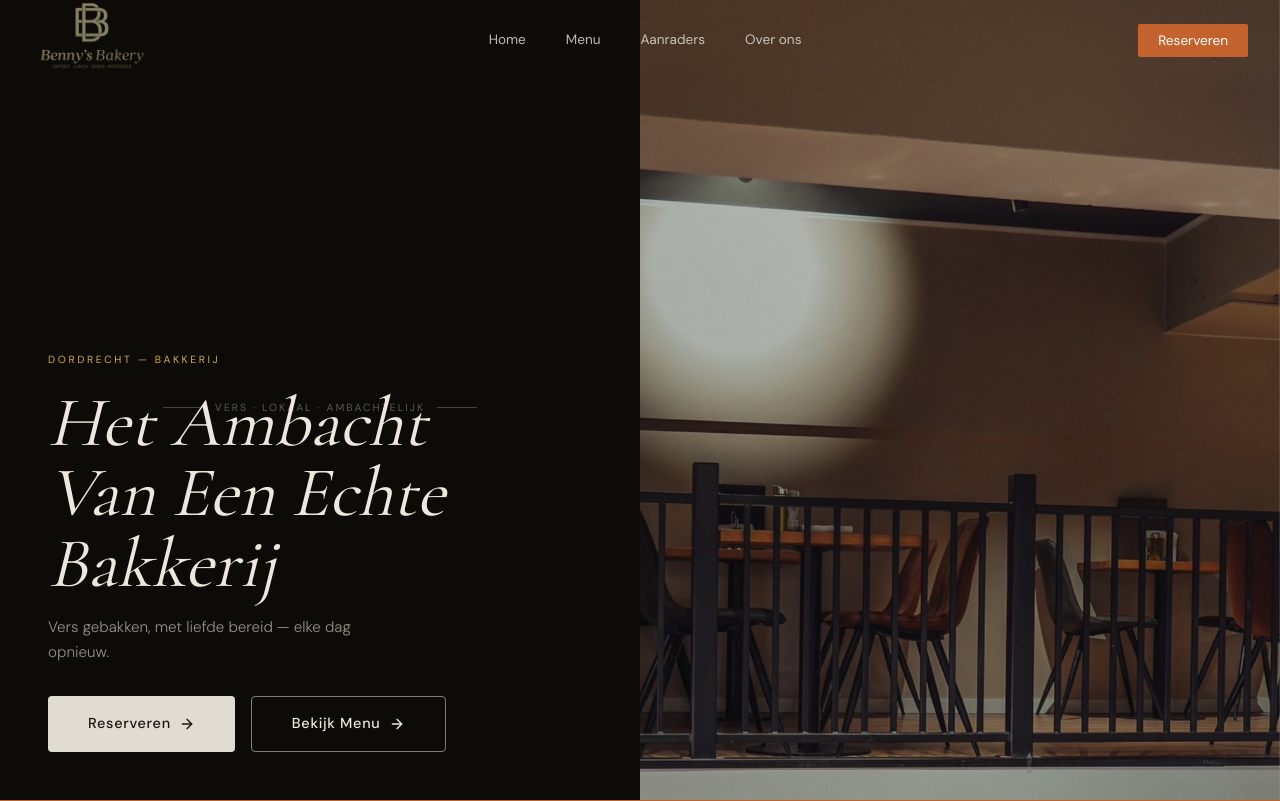
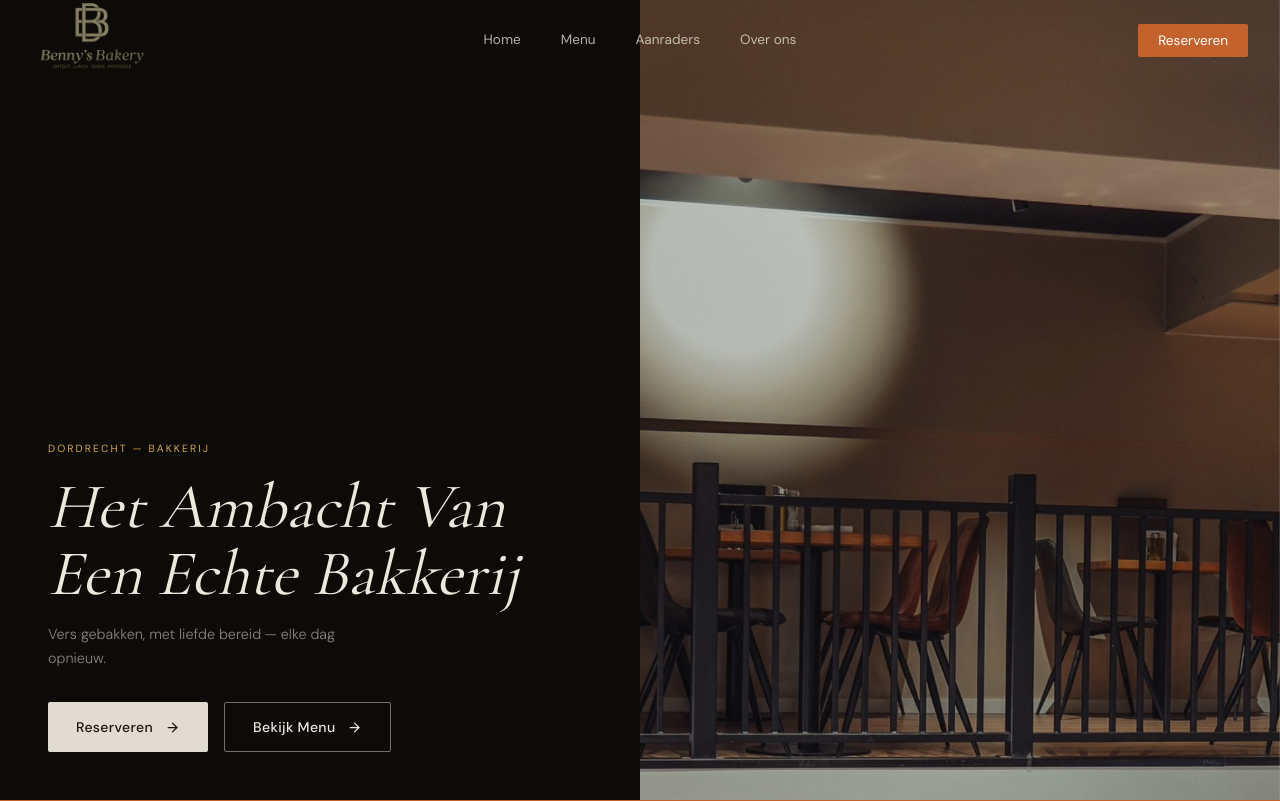
Before and after one commit to zayd83/bennys-bakery, a Next.js app: page / in a window 1280 px wide. Shown: the top 801 px of the page. Built offline with nearby package versions, Linux system fonts and the light colour scheme.

Commit message:
fix: hero marquee overlap, centered circles cluster, nav centered, remove floating text

```diff
--- a/components/hero.tsx
+++ b/components/hero.tsx
@@ -11,7 +11,10 @@ export function Hero() {
   const heroParallaxRef = useParallax(0.4)
 
   return (
-    <section id="home" className="relative h-screen min-h-[700px]">
+    <section
+      id="home"
+      className="relative h-screen min-h-[700px] overflow-hidden"
+    >
       <div className="flex h-full flex-col md:flex-row">
 
         {/* ── Left Half ── */}
@@ -19,56 +22,69 @@ export function Hero() {
           className="relative flex h-[60vh] w-full flex-col justify-end bg-dark p-8 md:h-full md:w-1/2 md:p-12"
           ref={ref}
         >
-          {/* Desktop Circles — tight cluster upper-left */}
+          {/* Desktop Circles — tight cluster, centered in left half */}
           <div className="absolute inset-0 hidden md:block">
-            {/* Circle 1 — largest, leftmost */}
             <div
               className={`absolute ${isInView ? 'animate-fade-in-up' : 'opacity-0'}`}
-              style={{ top: '10%', left: '18%' }}
+              style={{ top: '8%', left: '50%', transform: 'translateX(-50%)' }}
             >
+              <div className="relative" style={{ width: '300px', height: '200px' }}>
+                {/* Circle 1 — top-left */}
                 <div
-                className="h-[170px] w-[170px] overflow-hidden rounded-full shadow-[0_8px_32px_rgba(0,0,0,0.55)]"
-                style={{ animation: 'float 4s ease-in-out infinite', border: '2px solid rgba(237,232,222,0.2)' }}
+                  className="absolute overflow-hidden rounded-full shadow-[0_8px_32px_rgba(0,0,0,0.55)]"
+                  style={{
+                    top: 0,
+                    left: 0,
+                    width: '160px',
+                    height: '160px',
+                    animation: 'float 4s ease-in-out infinite',
+                    border: '2px solid rgba(237,232,222,0.2)',
+                  }}
                 >
                   <Image
                     src="/food-dish-6.jpg"
                     alt="Vers gebakken brood"
-                  width={170}
-                  height={170}
+                    width={160}
+                    height={160}
                     className="h-full w-full object-cover"
                     priority
                   />
                 </div>
-            </div>
 
-            {/* Circle 2 — medium, center of cluster */}
+                {/* Circle 2 — center-bottom, overlaps */}
                 <div
-              className={`absolute ${isInView ? 'animate-fade-in-up animation-delay-100' : 'opacity-0'}`}
-              style={{ top: '19%', left: '31%' }}
-            >
-              <div
-                className="h-[145px] w-[145px] overflow-hidden rounded-full shadow-[0_8px_32px_rgba(0,0,0,0.55)]"
-                style={{ animation: 'float 5s ease-in-out 1s infinite', border: '2px solid rgba(237,232,222,0.2)' }}
+                  className="absolute overflow-hidden rounded-full shadow-[0_8px_32px_rgba(0,0,0,0.55)]"
+                  style={{
+                    top: '50px',
+                    left: '80px',
+                    width: '140px',
+                    height: '140px',
+                    zIndex: 1,
+                    animation: 'float 5s ease-in-out 1s infinite',
+                    border: '2px solid rgba(237,232,222,0.2)',
+                  }}
                 >
                   <Image
                     src="/food-dish-8.jpg"
                     alt="Marokkaanse patisserie"
-                  width={145}
-                  height={145}
+                    width={140}
+                    height={140}
                     className="h-full w-full object-cover"
                     priority
                   />
                 </div>
-            </div>
 
-            {/* Circle 3 — right of cluster */}
+                {/* Circle 3 — top-right */}
                 <div
-              className={`absolute ${isInView ? 'animate-fade-in-up animation-delay-200' : 'opacity-0'}`}
-              style={{ top: '9%', left: '44%' }}
-            >
-              <div
-                className="h-[155px] w-[155px] overflow-hidden rounded-full shadow-[0_8px_32px_rgba(0,0,0,0.55)]"
-                style={{ animation: 'float 4.5s ease-in-out 2s infinite', border: '2px solid rgba(237,232,222,0.2)' }}
+                  className="absolute overflow-hidden rounded-full shadow-[0_8px_32px_rgba(0,0,0,0.55)]"
+                  style={{
+                    top: 0,
+                    right: 0,
+                    width: '155px',
+                    height: '155px',
+                    animation: 'float 4.5s ease-in-out 2s infinite',
+                    border: '2px solid rgba(237,232,222,0.2)',
+                  }}
                 >
                   <Image
                     src="/food-dish-4.jpg"
@@ -81,20 +97,6 @@ export function Hero() {
                 </div>
               </div>
             </div>
-
-          {/* Option C — fills dead space at mid-point */}
-          <div
-            className="absolute left-0 right-0 hidden items-center justify-center gap-3 md:flex"
-            style={{ top: '50%' }}
-          >
-            <div className="h-px w-10 bg-cream/25" />
-            <span
-              className="font-sans text-[0.65rem] uppercase tracking-[0.2em]"
-              style={{ color: 'rgba(237,232,222,0.35)' }}
-            >
-              VERS · LOKAAL · AMBACHTELIJK
-            </span>
-            <div className="h-px w-10 bg-cream/25" />
           </div>
 
           {/* Mobile Circles */}
@@ -126,21 +128,21 @@ export function Hero() {
           {/* Bottom content */}
           <div className="relative z-10">
             <span
-              className={`mb-5 inline-block font-sans text-[0.65rem] uppercase tracking-[0.25em] text-gold ${
+              className={`mb-4 inline-block font-sans text-[0.65rem] uppercase tracking-[0.2em] text-gold ${
                 isInView ? 'animate-fade-in-up animation-delay-300' : 'opacity-0'
               }`}
             >
               DORDRECHT — BAKKERIJ
             </span>
             <h1
-              className={`max-w-[480px] font-serif text-[clamp(3.5rem,5.5vw,6rem)] font-normal italic leading-[1.0] text-text-light ${
+              className={`max-w-[480px] font-serif text-[clamp(3rem,5vw,5.5rem)] font-normal italic leading-[1.05] text-text-light ${
                 isInView ? 'animate-fade-in-up animation-delay-400' : 'opacity-0'
               }`}
             >
               Het Ambacht Van Een Echte Bakkerij
             </h1>
             <p
-              className={`mt-4 max-w-[360px] font-sans text-[0.95rem] font-light leading-relaxed text-text-light/60 ${
+              className={`mt-4 max-w-[340px] font-sans text-[0.9rem] font-light leading-relaxed text-text-light/55 ${
                 isInView ? 'animate-fade-in-up animation-delay-400' : 'opacity-0'
               }`}
             >
@@ -153,24 +155,33 @@ export function Hero() {
             >
               <Link
                 href="#reserveren"
-                className="flex items-center gap-2 rounded px-10 py-4 font-sans text-[0.9rem] font-medium tracking-[0.05em] text-[#1C1410] transition-all hover:bg-white"
+                className="flex items-center gap-3 rounded-sm px-7 py-3.5 font-sans text-sm font-medium tracking-wide text-[#1C1410] transition-all hover:bg-white"
                 style={{ background: 'rgba(237,232,222,0.95)' }}
               >
                 Reserveren
-                <ArrowRight size={16} />
+                <ArrowRight size={15} />
               </Link>
               <Link
                 href="#menu"
-                className="flex items-center gap-2 rounded border border-cream/50 px-10 py-4 font-sans text-[0.9rem] font-medium tracking-[0.05em] text-[#EDE8DE] transition-all hover:border-cream/90"
+                className="flex items-center gap-3 rounded-sm px-7 py-3.5 font-sans text-sm font-medium tracking-wide text-[#EDE8DE] transition-all"
+                style={{ border: '1px solid rgba(237,232,222,0.45)' }}
+                onMouseEnter={(e) => {
+                  ;(e.currentTarget as HTMLAnchorElement).style.borderColor =
+                    'rgba(237,232,222,0.9)'
+                }}
+                onMouseLeave={(e) => {
+                  ;(e.currentTarget as HTMLAnchorElement).style.borderColor =
+                    'rgba(237,232,222,0.45)'
+                }}
               >
                 Bekijk Menu
-                <ArrowRight size={16} />
+                <ArrowRight size={15} />
               </Link>
             </div>
           </div>
         </div>
 
-        {/* ── Right Half — single seamless parallax image ── */}
+        {/* ── Right Half — single seamless image ── */}
         <div className="relative h-[40vh] w-full overflow-hidden md:h-full md:w-1/2">
           <div
             ref={heroParallaxRef}
@@ -185,7 +196,7 @@ export function Hero() {
               priority
             />
           </div>
-          <div className="absolute inset-0 bg-black/20" />
+          <div className="absolute inset-0 bg-black/15" />
         </div>
 
       </div>
--- a/components/marquee.tsx
+++ b/components/marquee.tsx
@@ -1,19 +1,8 @@
-'use client'
-
-import { useFadeIn } from '@/hooks/use-fade-in'
-
 export function Marquee() {
-  const { ref, visible } = useFadeIn()
   const text = 'VERS GEBAKKEN · DORDRECHT · DI T/M ZA 08–18 ✦ ZO 10–18 · ONTBIJT · LUNCH · DINER · PATISSERIE ✦ '
 
   return (
     <section className="overflow-hidden bg-terracotta py-4">
-      <div
-        ref={ref}
-        className={`transition-all duration-700 ease-out ${
-          visible ? 'opacity-100 translate-y-0' : 'opacity-0 -translate-y-5'
-        }`}
-      >
       <div className="animate-marquee flex whitespace-nowrap">
         {[...Array(8)].map((_, i) => (
           <span
@@ -24,7 +13,6 @@ export function Marquee() {
           </span>
         ))}
       </div>
-      </div>
     </section>
   )
 }
--- a/components/navigation.tsx
+++ b/components/navigation.tsx
@@ -27,14 +27,15 @@ export function Navigation() {
   return (
     <>
       <nav
-        className={`fixed top-0 left-0 right-0 z-50 transition-all duration-300 ${
+        className={`fixed left-0 right-0 top-0 z-50 transition-all duration-300 ${
           isScrolled ? 'bg-dark/95 backdrop-blur-md' : 'bg-transparent'
         }`}
       >
         <div className="mx-auto max-w-7xl px-6 lg:px-8">
-          <div className="flex h-20 items-center justify-between">
-            {/* Logo */}
-            <Link href="#home" className="flex items-center">
+          <div className="relative flex h-20 items-center justify-between">
+
+            {/* LEFT — Logo */}
+            <Link href="#home" className="relative z-10 flex items-center">
               <Image
                 src="/logo-bennys.png"
                 alt="Benny's Bakery"
@@ -45,21 +46,21 @@ export function Navigation() {
               />
             </Link>
 
-            {/* Desktop Navigation */}
-            <div className="hidden items-center gap-10 md:flex">
+            {/* CENTER — Nav links, truly centered in viewport */}
+            <div className="absolute left-1/2 hidden -translate-x-1/2 items-center gap-10 md:flex">
               {navLinks.map((link) => (
                 <Link
                   key={link.href}
                   href={link.href}
-                  className="font-sans text-[0.85rem] text-text-light/80 transition-opacity hover:opacity-100"
+                  className="font-sans text-[0.85rem] text-text-light/75 transition-opacity hover:opacity-100"
                 >
                   {link.label}
                 </Link>
               ))}
             </div>
 
-            {/* CTA Button */}
-            <div className="hidden md:block">
+            {/* RIGHT — CTA Button */}
+            <div className="relative z-10 hidden md:block">
               <Link
                 href="#reserveren"
                 className="rounded-sm bg-terracotta px-5 py-2 font-sans text-[0.85rem] text-white transition-all hover:brightness-110"
@@ -70,7 +71,7 @@ export function Navigation() {
 
             {/* Mobile Menu Button */}
             <button
-              className="text-text-light md:hidden"
+              className="relative z-10 text-text-light md:hidden"
               onClick={() => setIsMobileMenuOpen(true)}
               aria-label="Open menu"
             >
```
Lines whose indentation alone changed are shown as unchanged.
